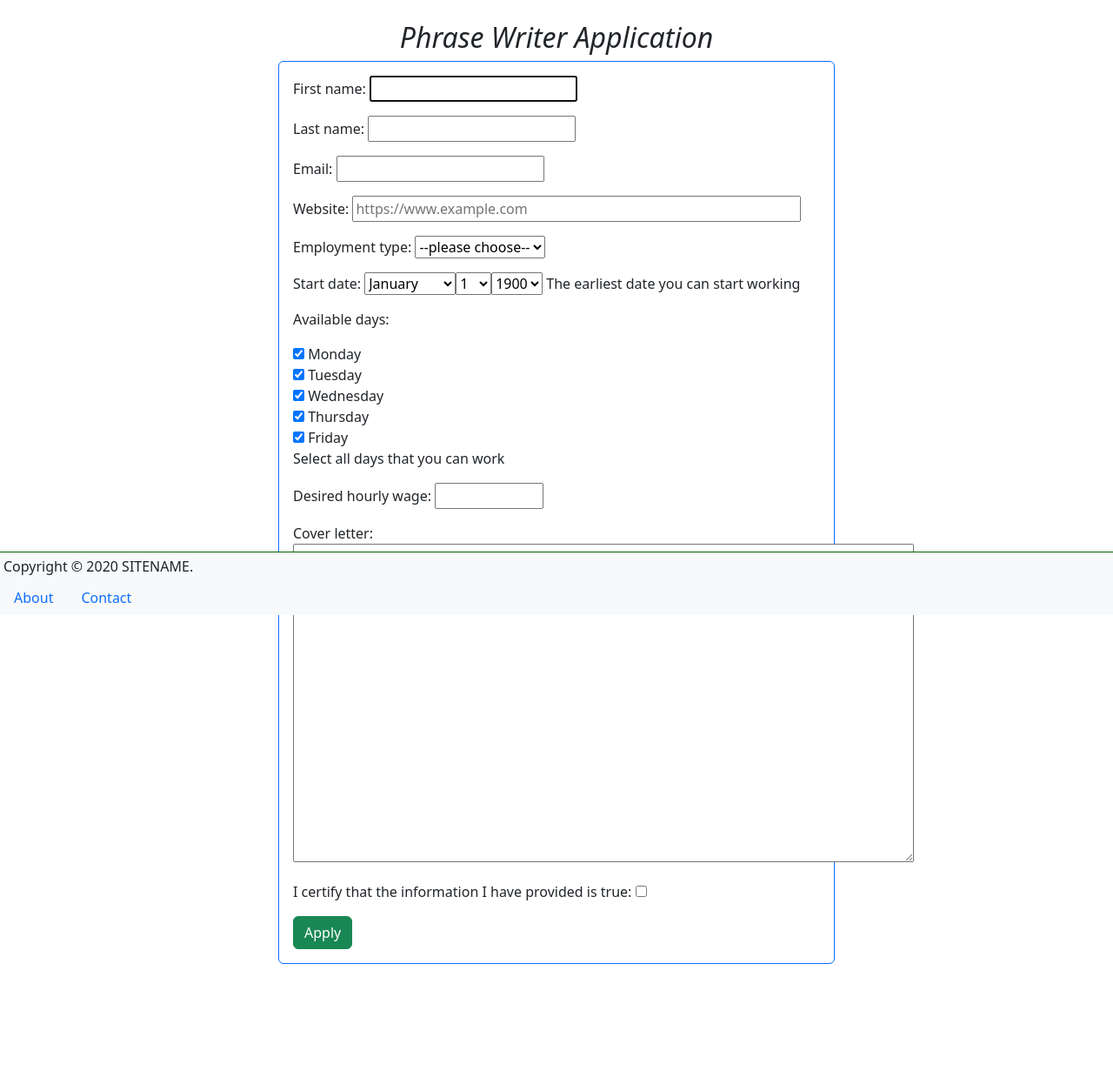
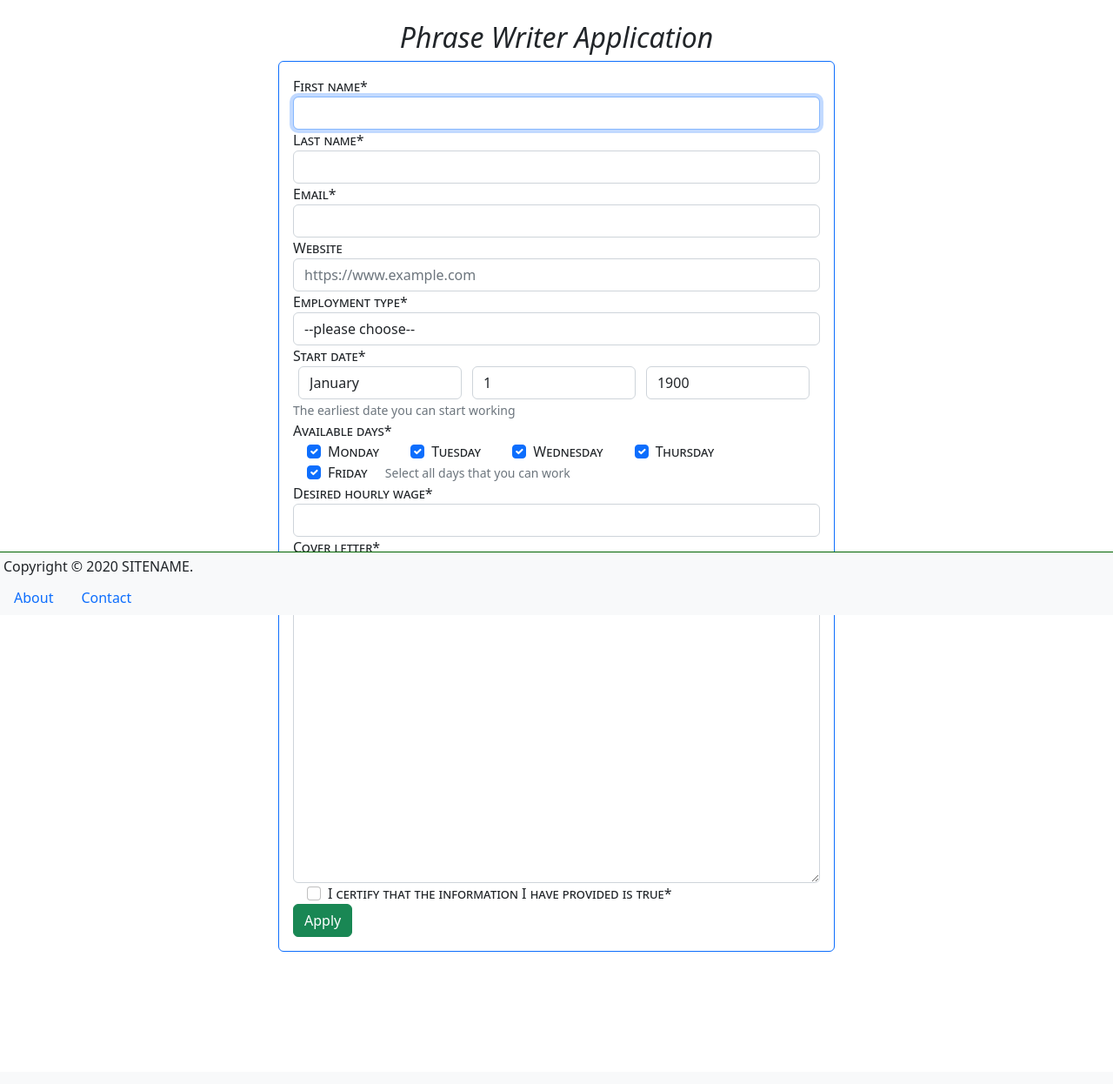
Before and after one commit to andres777-stack/phrases, a Django app: page /jobs/job-app in a window 1280 px wide. Shown: the part 93-1339 px from the top of the page at 87% size. After the commit the page ends 1187 px from the top, so only its background shows below. Run offline with Django 4.2, Linux system fonts and the light colour scheme; some libraries are stand-ins or nearby versions.

Commit message:
adding crispy form

```diff
--- a/jobs/forms.py
+++ b/jobs/forms.py
@@ -1,5 +1,6 @@
 from datetime import datetime
 from django import forms #forms es un folder.
+from django.core.exceptions import ValidationError
 
 
 class JobApplicationForm(forms.Form):
@@ -20,13 +21,18 @@ class JobApplicationForm(forms.Form):
 
     YEARS = range(1900, datetime.now().year + 1) #Como range excluye el último valor, es necesario poner más 1.
 
+    def validate_future_date(value):
+        if value < datetime.now().date():
+            raise ValidationError(message=f'{value} is in the past.', code='past_date')
+
     #Forms es una clase integrada en el folder forms de forms. Se puede acceder así por el init.
     first_name = forms.CharField(widget=forms.TextInput(attrs={'autofocus': True}))
     last_name = forms.CharField()
     email = forms.EmailField()
     website = forms.URLField(widget=forms.URLInput(attrs={'placeholder': 'https://www.example.com', 'size':'50'}), required=False)
     employment_type = forms.ChoiceField(choices=EMPLOYMENT_TYPE)
-    start_date = forms.DateField(widget=forms.SelectDateWidget(years=YEARS), help_text='The earliest date you can start working')
+    start_date = forms.DateField(widget=forms.SelectDateWidget(years=YEARS, attrs={'style': 'width: 31%; display: inline-block; margin: 0 1%'}), validators=[validate_future_date],
+    error_messages = {'past_date' : 'Please enter a future date.'}, help_text='The earliest date you can start working')
     available_days = forms.MultipleChoiceField(widget=forms.CheckboxSelectMultiple(attrs={'checked': True}), choices=DAYS, help_text='Select all days that you can work')
     desired_hourly_wage = forms.DecimalField(widget=forms.NumberInput(attrs={'min': '10.00', 'max':'100.00', 'step':'5'}))
     cover_letter = forms.CharField(widget=forms.Textarea(attrs={'cols':'75', 'rows':'15'}))
--- a/static/css/main.css
+++ b/static/css/main.css
@@ -13,3 +13,15 @@ body {
   h2 {
     font-style: italic;
   }
+
+  /*FORMS STYLES*/
+
+label {
+  font-variant: small-caps;
+}
+
+.form-check {
+  display: inline-block;
+  font-weight: normal;
+  margin: 0 1rem;
+}
--- a/templates/jobs/phrase_writer.html
+++ b/templates/jobs/phrase_writer.html
@@ -1,4 +1,5 @@
 {% extends '_base.html' %}
+{%load crispy_forms_tags%}
 
 {% block title %} Job Application: Phrase Writer {% endblock %}
 
@@ -9,7 +10,7 @@
 <div class="card border-primary m-auto mb-3 p-3" style="max-width:40rem">
 <form action="" method="post">
     {%csrf_token%}
-    {{form.as_p}}
+    {{form|crispy}}
     <button class="btn btn-success float-right">Apply</button>
 </form>
 </div>
--- a/wisdomPhrases/settings.py
+++ b/wisdomPhrases/settings.py
@@ -38,6 +38,7 @@ INSTALLED_APPS = [
     'django.contrib.messages',
     'django.contrib.staticfiles',
     'django.contrib.admindocs',
+    'crispy_forms',
     #my_app
     'pages',
     'phrases',
@@ -45,6 +46,8 @@ INSTALLED_APPS = [
     'users',
     'jobs',
 ]
+
+CRISPY_TEMPLATE_PACK = 'bootstrap4'
 
 MIDDLEWARE = [
     'django.middleware.security.SecurityMiddleware',
```
